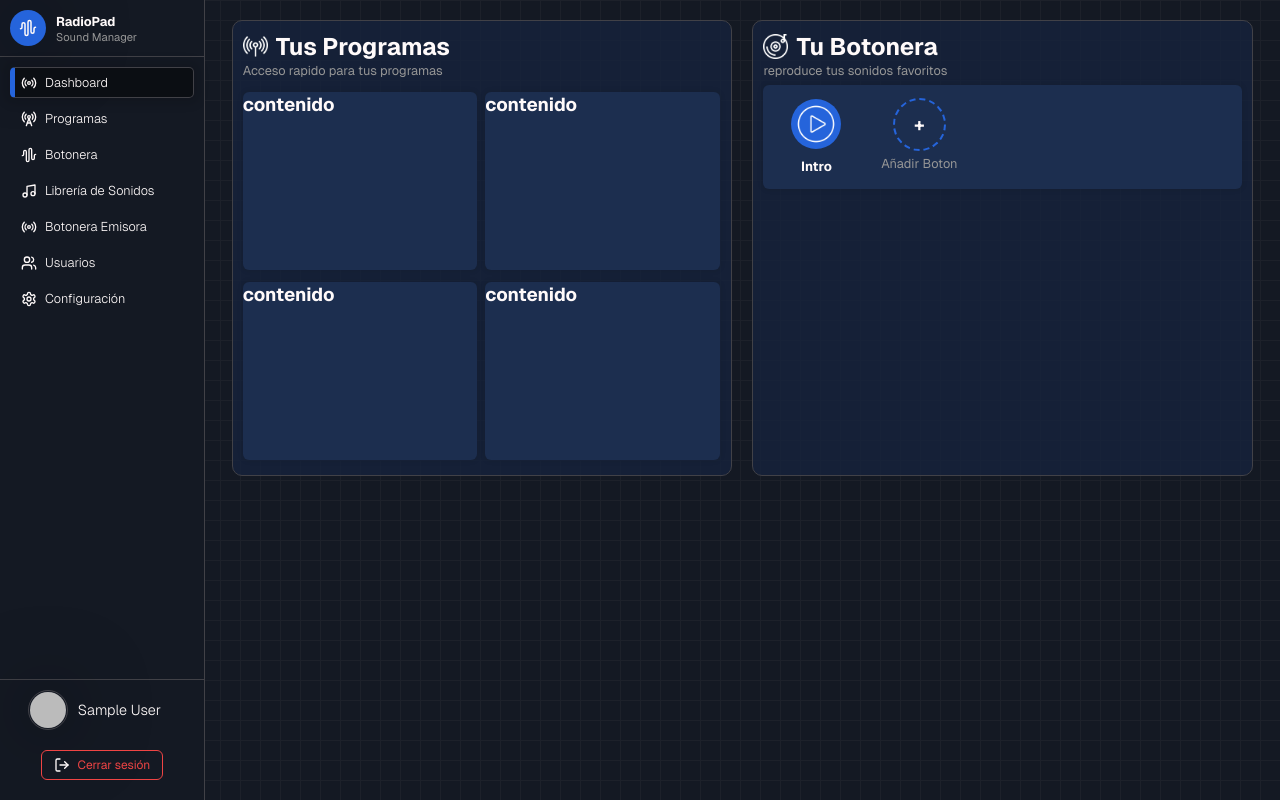
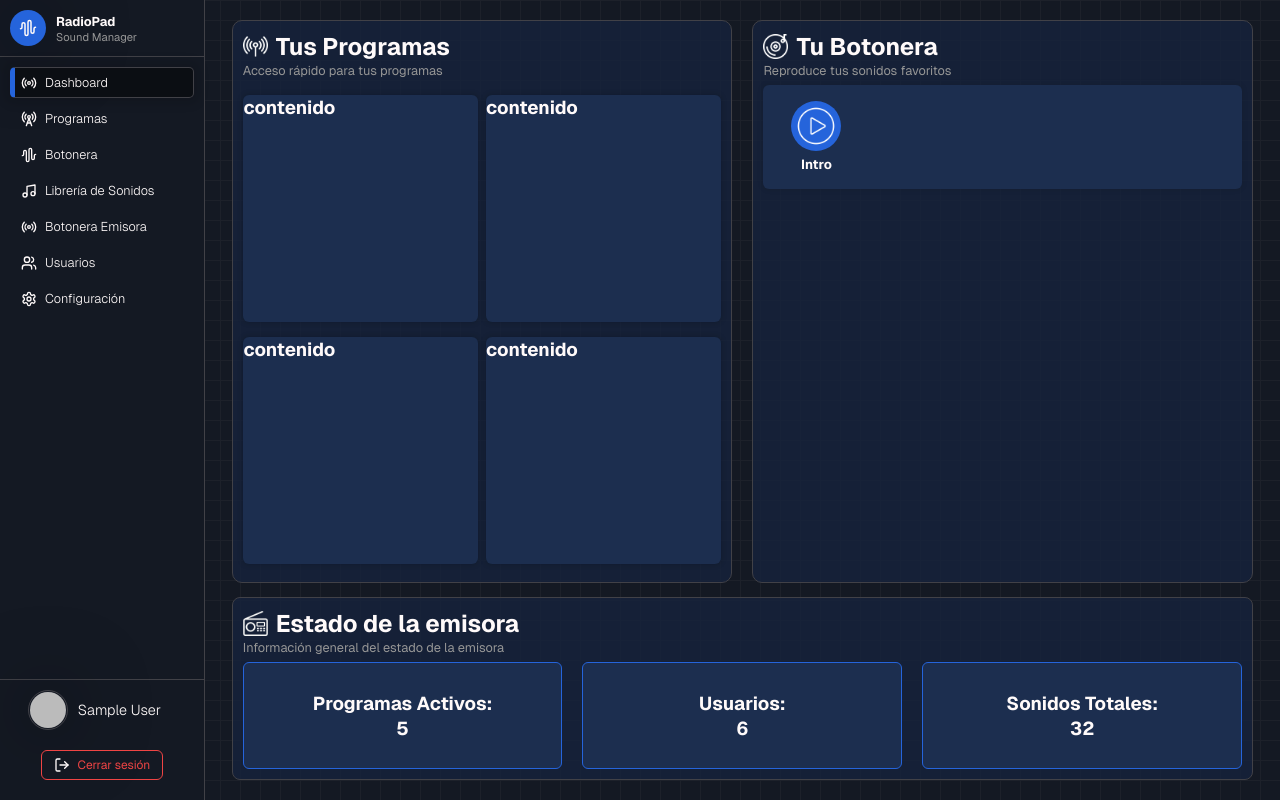
Before and after one commit to Shadouuh/RadioPad, a React (Vite) app in the folder Client/: page / in a window 1280 px wide. Built offline with nearby package versions, Linux system fonts and the light colour scheme; no server answers; sample sign-in values are in the browser's storage.

Commit message:
avances en la dashboard.
aaiiiaaai

```diff
--- a/Client/src/assets/pages/Home.jsx
+++ b/Client/src/assets/pages/Home.jsx
@@ -2,7 +2,16 @@ import './styles/home.css';
 import playBtn from '../images/home-images/play-boton.png';
 import antena from '../images/home-images/antena.png';
 import botonImg from '../images/home-images/botonera-img.png';
+import radioImg from '../images/home-images/radio.png';
+
 const Home = () => {
+    // Datos dinámicos
+    const emisoraEstadoDatos = [
+        { titulo: 'Programas Activos:', valor: 5 },
+        { titulo: 'Usuarios:', valor: 6 },
+        { titulo: 'Sonidos Totales:', valor: 32 }
+    ];
+
     return (
         <>
         <div className="contenido-home">
@@ -10,10 +19,10 @@ const Home = () => {
                 <div className='dashboard'>
                     <div className="titulos">
                         <div className="titulo">
-                            <img src={antena}/>
+                            <img src={antena} alt="Antena" />
                             <h2>Tus Programas</h2>
                         </div>
-                        <h4>Acceso rapido para tus programas</h4>
+                        <h4>Acceso rápido para tus programas</h4>
                     </div>
                     <div className="celda-dashboard">
                         <h3>contenido</h3>
@@ -30,28 +39,38 @@ const Home = () => {
                 </div>
                 <div className='dashboard-botonera'>
                     <div className="titulo">
-                    <img src={botonImg}/>
+                        <img src={botonImg} alt="Botonera" />
                         <h2>Tu Botonera</h2>
                     </div>
-                    <h4>reproduce tus sonidos favoritos</h4>
+                    <h4>Reproduce tus sonidos favoritos</h4>
                     <div className="botones">
                         <div className='boton'>
                             <div className="boton-input">
-                            <img src={playBtn}/>
+                                <img src={playBtn} alt="Play" />
                             </div>
                             <h5>Intro</h5>
-                    </div>
-                    <div className="boton-añadir">
-                        <div className="boton-input-añadir">
-                            <h3>+</h3>
-                        </div>
-                        <h4>Añadir Boton</h4>
                         </div>
                     </div>
                 </div>
             </div>
+            <div className="emisora-estado">
+                <div className="titulo">
+                    <img src={radioImg} alt="Radio" />
+                    <h2>Estado de la emisora</h2>
+                </div>
+                <h4>Información general del estado de la emisora</h4>
+                <div className="emisora-estado-contenido">
+                    {emisoraEstadoDatos.map((dato, index) => (
+                        <div className="emisora-estado-celda" key={index}>
+                            <h3>{dato.titulo}</h3>
+                            <h3>{dato.valor}</h3>
+                        </div>
+                    ))}
+                </div>
+            </div>
         </div>
         </>
-    )
-}
+    );
+};
+
 export default Home;
--- a/Client/src/assets/pages/styles/home.css
+++ b/Client/src/assets/pages/styles/home.css
@@ -1,6 +1,7 @@
 .contenido-home{
     display: flex;
     flex-direction: column;
+    padding: 20px 0px;
     width: 100%;
     height: 100vh;
     justify-content: center;
@@ -18,6 +19,7 @@
 .dashboard{
     display: flex;
     flex-direction: row;
+    justify-content: center;
     flex-wrap: wrap;
     padding: 10px;
     gap: 8px;
@@ -25,16 +27,22 @@
     border: 1px solid #414147;
     border-radius: 10px;
     width: 50%;
-    height: 60%;
+    height: 101%;
 }
 
 .celda-dashboard{
     display: flex;
     border-radius: 6px;
-    box-shadow: 0px 0px 6px rgba(0, 0, 0, .1);
+    box-shadow: 0px 0px 6px rgba(0, 0, 0, .2);
     background-color: #1c2e4f;
     width: 49%;
-    height: 41%;
+    height: 42%;
+    transition: .3s;
+}
+
+.celda-dashboard:hover{
+    box-shadow: 2px 6px 6px rgba(0, 0, 0, .4);
+    transform: translateY(-4px);
 }
 
 
@@ -47,7 +55,7 @@
     border: 1px solid #414147;
     border-radius: 10px;
     width: 50%;
-    height: 60%;
+    height: 101%;
 }
 
 .botones{
@@ -66,7 +74,6 @@
     flex-direction: column;
     justify-content: center;
     align-items: center;
-    gap: 4px;
     border-radius: 10px;
 }
 
@@ -101,28 +108,37 @@
     width: 25px;
 }
 
-.boton-añadir{
-    width: 100px;
-    height: 100px;
+/*-_-_-_-_-_-_-_-_-_-_-_-_-_-_-_-_Estado de la emisora CSS-_-_-_-_-_-_-_-_-_-_-_-_-_-_-_-_-_-_-*/
+
+.emisora-estado{
+    padding: 10px;
+    display: flex;
+    flex-direction: column;
+    margin-top: 20px;
+    width: 95%;
+    height: 230px;
+    border: 1px solid #414147;
+    background-color: #16243ebe;
+    border-radius: 8px;
+}
+
+.emisora-estado-contenido{
+    margin-top: 6px;
+    height: 70%;
+    display: flex;
+    flex-direction: row;
+    align-items: center;
+    gap: 20px;
+}
+
+.emisora-estado-celda{
     display: flex;
     flex-direction: column;
     justify-content: center;
     align-items: center;
-    gap: 4px;
-    border-radius: 10px;
+    border: 1px solid #2564db;
+    background-color: #1c2e4f;
+    border-radius: 6px;
+    height: 100%;
+    width: 33%;
 }
-
-.boton-input-añadir{
-    cursor: pointer;
-    padding: 12px 19px;
-    border-radius: 100px;
-    background-color: #1c2e4f;
-    border: 2px solid #2564db;
-    border-style: dashed;
-    gap: 8px;
-    transition: .3s;
-}
-
-.boton-input-añadir:hover{
-    filter: brightness(1.2);
-}
```
Also changed, not shown: Client/src/assets/images/home-images/radio.png (added). Lines whose indentation alone changed are shown as unchanged.
